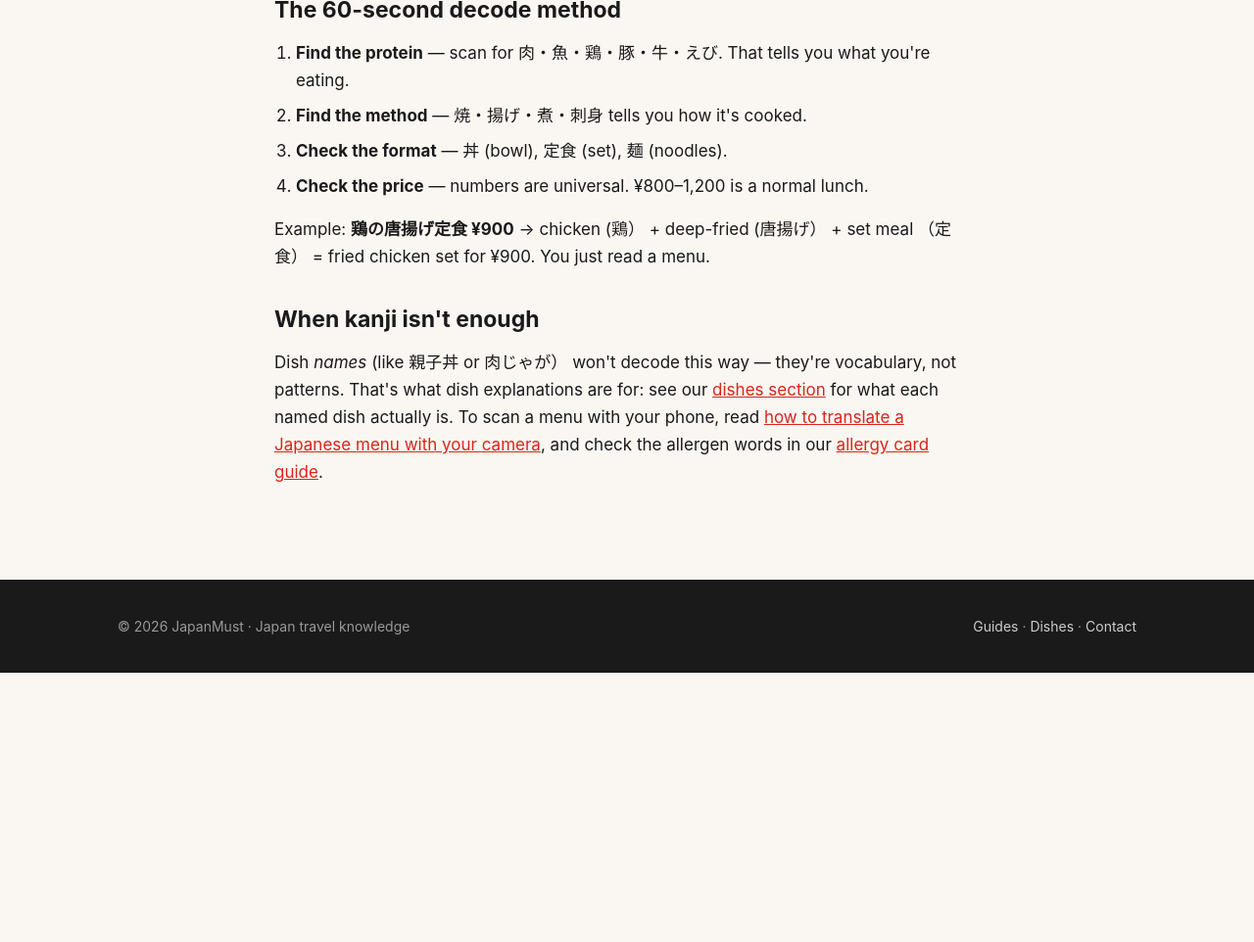
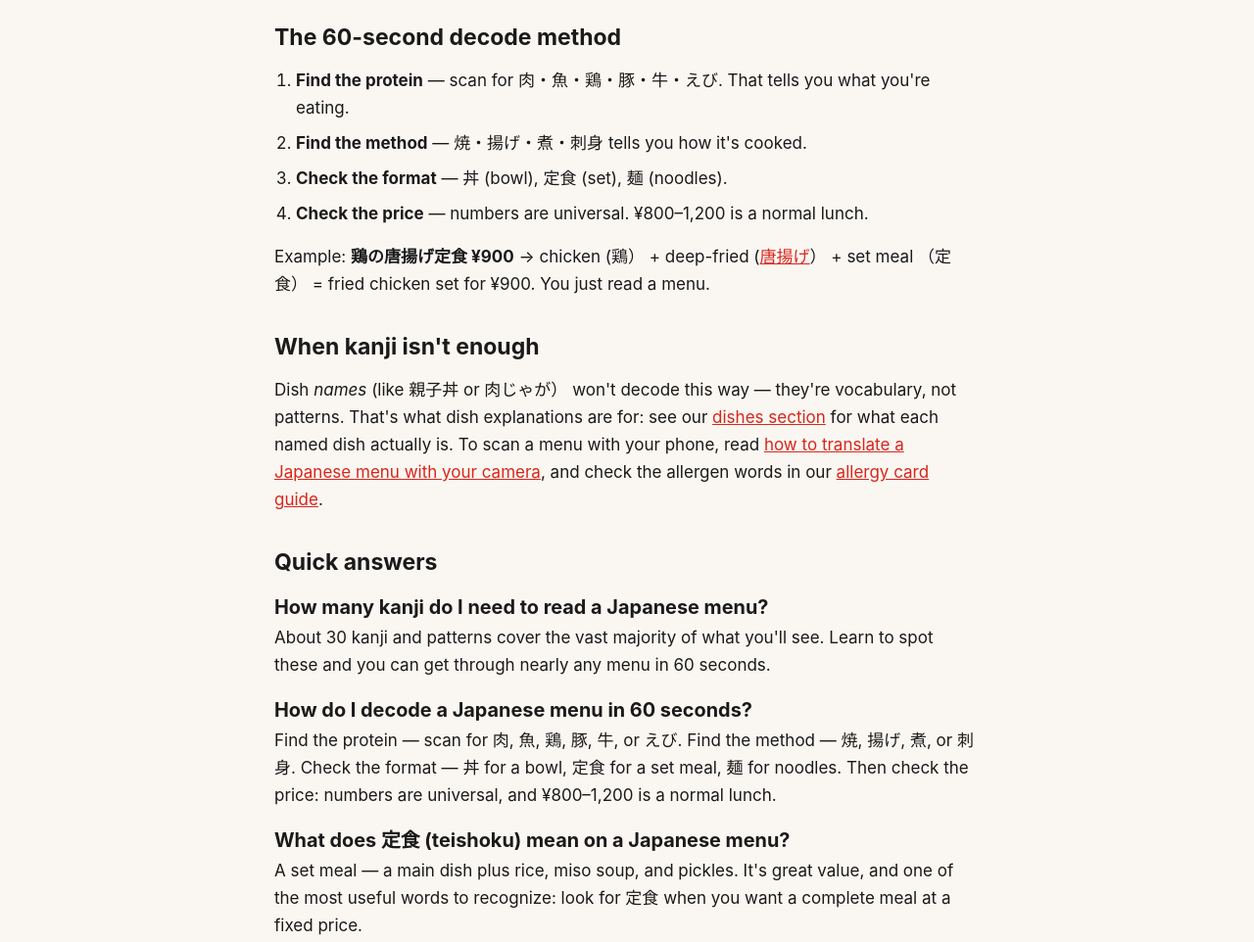
Before and after one commit to drrootBro/japanmust, a plain HTML site: page guides/read-japanese-menu/index.html in a window 1280 px wide. Shown: the part 1021-1983 px from the top of the page at 98% size. Before the commit the page ends 1708 px from the top, so only its background shows below. Drawn offline with Linux system fonts and the light colour scheme.

Commit message:
GEO: add JSON-LD + visible FAQ to guides/read-japanese-menu (2026-11-24)

```diff
--- a/guides/read-japanese-menu/index.html
+++ b/guides/read-japanese-menu/index.html
@@ -18,6 +18,9 @@
 <meta property="og:image:height" content="630">
 <meta name="twitter:card" content="summary_large_image">
 <link rel="stylesheet" href="/styles.css">
+<script type="application/ld+json">{"@context":"https://schema.org","@type":"Article","headline":"How to Read a Japanese Menu: Essential Kanji","description":"You don't need to learn Japanese. These 30 kanji and patterns appear on nearly every menu — learn to spot them and decode any menu in 60 seconds.","mainEntityOfPage":"https://japanmust.com/guides/read-japanese-menu/","datePublished":"2026-11-24","dateModified":"2026-11-24","image":"https://japanmust.com/assets/og-default.png","inLanguage":"en","author":{"@type":"Organization","name":"JapanMust","url":"https://japanmust.com/"},"publisher":{"@type":"Organization","name":"JapanMust","url":"https://japanmust.com/"}}</script>
+<script type="application/ld+json">{"@context":"https://schema.org","@type":"BreadcrumbList","itemListElement":[{"@type":"ListItem","position":1,"name":"Home","item":"https://japanmust.com/"},{"@type":"ListItem","position":2,"name":"Guides","item":"https://japanmust.com/guides/"},{"@type":"ListItem","position":3,"name":"How to read a Japanese menu","item":"https://japanmust.com/guides/read-japanese-menu/"}]}</script>
+<script type="application/ld+json">{"@context":"https://schema.org","@type":"FAQPage","mainEntity":[{"@type":"Question","name":"How many kanji do I need to read a Japanese menu?","acceptedAnswer":{"@type":"Answer","text":"About 30 kanji and patterns cover the vast majority of what you'll see. Learn to spot these and you can get through nearly any menu in 60 seconds."}},{"@type":"Question","name":"How do I decode a Japanese menu in 60 seconds?","acceptedAnswer":{"@type":"Answer","text":"Find the protein — scan for 肉, 魚, 鶏, 豚, 牛, or えび. Find the method — 焼, 揚げ, 煮, or 刺身. Check the format — 丼 for a bowl, 定食 for a set meal, 麺 for noodles. Then check the price: numbers are universal, and ¥800–1,200 is a normal lunch."}},{"@type":"Question","name":"What does 定食 (teishoku) mean on a Japanese menu?","acceptedAnswer":{"@type":"Answer","text":"A set meal — a main dish plus rice, miso soup, and pickles. It's great value, and one of the most useful words to recognize: look for 定食 when you want a complete meal at a fixed price."}}]}</script>
 </head>
 <body>
 <header class="site-header">
@@ -34,7 +37,7 @@
   <h1>How to read a Japanese menu</h1>
   <p class="meta">JapanMust Guides · 6 min read</p>
 
-  <p>You don't need to learn Japanese to decode a menu. About <strong>30 kanji and patterns cover the vast majority of what you'll see</strong>. Learn to spot these and you can get through nearly any menu in 60 seconds.</p>
+  <p><strong>Short answer:</strong> about 30 kanji cover most menus — find the protein, the cooking method, and the price. You don't need to learn Japanese to decode a menu. About <strong>30 kanji and patterns cover the vast majority of what you'll see</strong>. Learn to spot these and you can get through nearly any menu in 60 seconds.</p>
 
   <h2>Proteins — the main event</h2>
   <ul>
@@ -68,10 +71,17 @@
     <li><strong>Check the format</strong> — 丼 (bowl), 定食 (set), 麺 (noodles).</li>
     <li><strong>Check the price</strong> — numbers are universal. ¥800–1,200 is a normal lunch.</li>
   </ol>
-  <p>Example: <strong>鶏の唐揚げ定食 ¥900</strong> → chicken (鶏） + deep-fried (唐揚げ） + set meal （定食） = fried chicken set for ¥900. You just read a menu.</p>
+  <p>Example: <strong>鶏の唐揚げ定食 ¥900</strong> → chicken (鶏） + deep-fried (<a href="/dishes/karaage/">唐揚げ</a>） + set meal （定食） = fried chicken set for ¥900. You just read a menu.</p>
 
   <h2>When kanji isn't enough</h2>
   <p>Dish <em>names</em> (like 親子丼 or 肉じゃが） won't decode this way — they're vocabulary, not patterns. That's what dish explanations are for: see our <a href="/dishes/">dishes section</a> for what each named dish actually is. To scan a menu with your phone, read <a href="/guides/translate-japanese-menu-offline-camera/">how to translate a Japanese menu with your camera</a>, and check the allergen words in our <a href="/guides/japanese-food-allergy-card-printable/">allergy card guide</a>.</p>
+  <h2>Quick answers</h2>
+  <h3>How many kanji do I need to read a Japanese menu?</h3>
+  <p>About 30 kanji and patterns cover the vast majority of what you'll see. Learn to spot these and you can get through nearly any menu in 60 seconds.</p>
+  <h3>How do I decode a Japanese menu in 60 seconds?</h3>
+  <p>Find the protein — scan for 肉, 魚, 鶏, 豚, 牛, or えび. Find the method — 焼, 揚げ, 煮, or 刺身. Check the format — 丼 for a bowl, 定食 for a set meal, 麺 for noodles. Then check the price: numbers are universal, and ¥800–1,200 is a normal lunch.</p>
+  <h3>What does 定食 (teishoku) mean on a Japanese menu?</h3>
+  <p>A set meal — a main dish plus rice, miso soup, and pickles. It's great value, and one of the most useful words to recognize: look for 定食 when you want a complete meal at a fixed price.</p>
 </article>
 
 <footer>
```
